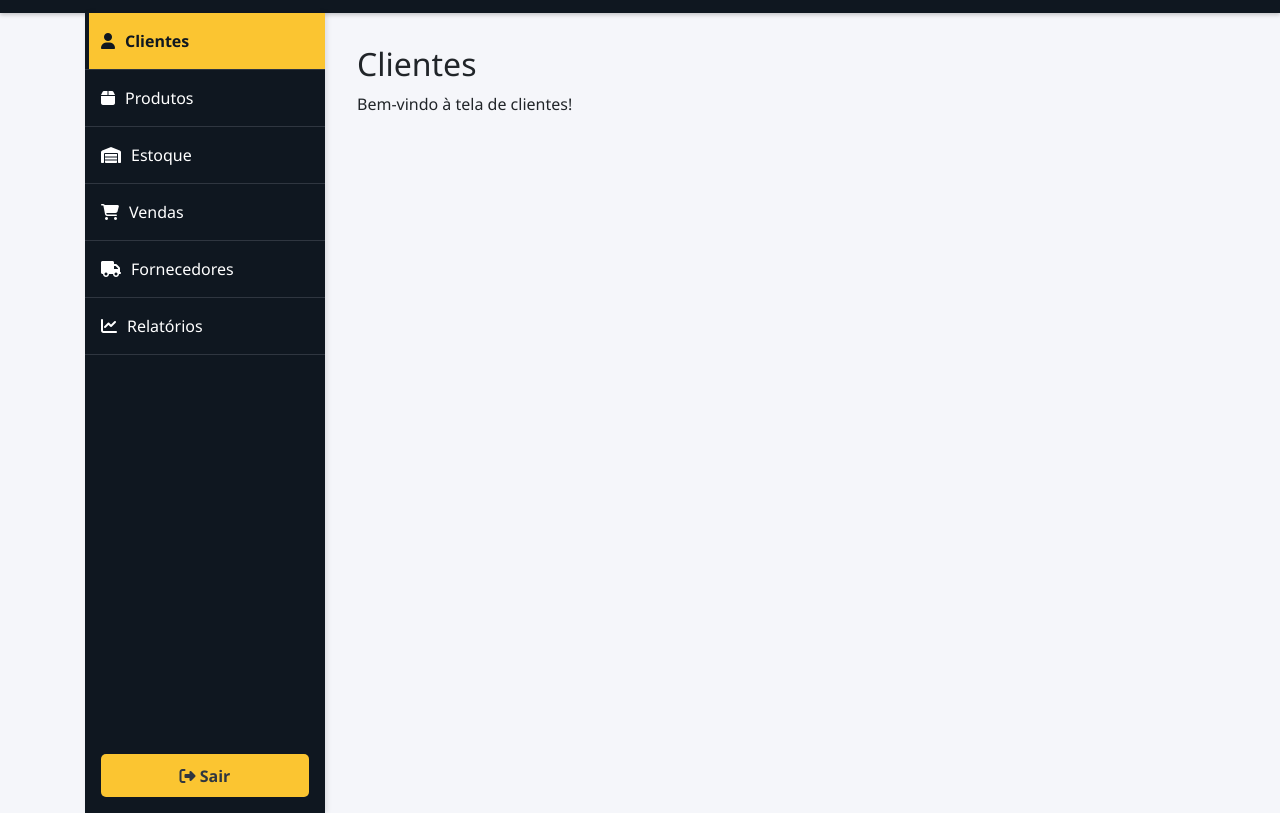
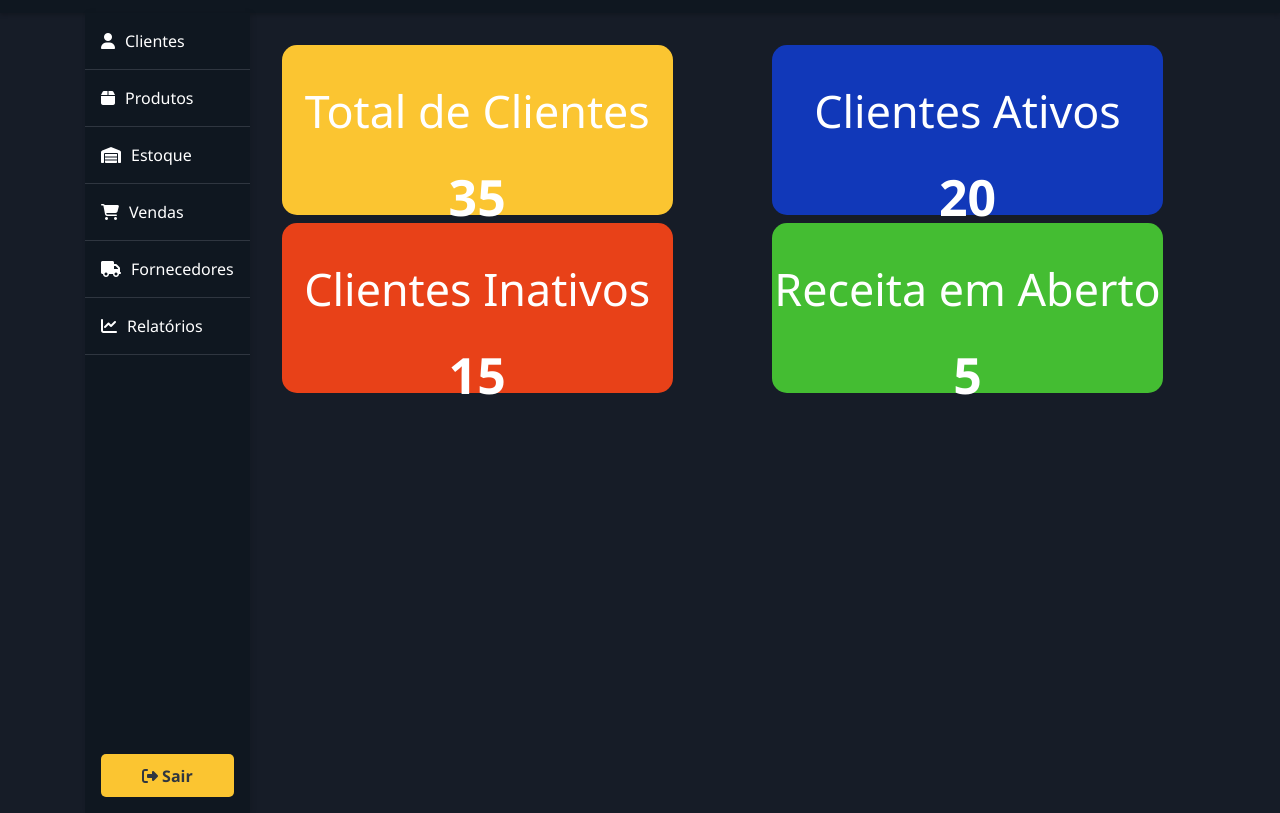
Before and after one commit to robertdouglasaimon/projeto-medcontrol, a plain HTML site: page medcontrol-sistema/front-end/medcontrol-sistema/sistema.html in a window 1280 px wide. Shown: the part 66-879 px from the top of the page. Drawn offline with nearby package versions, Linux system fonts and the light colour scheme.

Commit message:
Add cartões de resumo do cliente para clientes.js
- Aprimorada a função de renderização clientes.js para exibir cartões de resumo para o total de clientes, clientes ativos, clientes inativos e receita aberta.

- Adicionado estilos CSS correspondentes para o novo layout do cartão e atualizada a cor de fundo principal para usar uma variável CSS. Também corrigiu a atribuição da classe do link de navegação em main.js.

```diff
--- a/medcontrol-sistema/front-end/medcontrol-sistema/main.js
+++ b/medcontrol-sistema/front-end/medcontrol-sistema/main.js
@@ -25,7 +25,7 @@ function carregarTela() {
                 document.querySelectorAll("aside nav a").forEach(link => {
                 link.classList.remove('active');
                 if (link.hash === `#${hash}`) {
-                    link.classList.add('active');
+                    link.classList.add('inactive');
                 }
                 });
 
--- a/medcontrol-sistema/front-end/medcontrol-sistema/sistema.css
+++ b/medcontrol-sistema/front-end/medcontrol-sistema/sistema.css
@@ -12,13 +12,14 @@
     --cor-preta: #000;
     --amarelo-medcontrol: #fbc531;
     --fundo-principal: #0F1720;
+    --fundo-secundario: #161C27;
 
 }
 
 body {
   margin: 0;
   font-family: 'Segoe UI', Tahoma, Geneva, Verdana, sans-serif;
-  background-color: #f5f6fa;
+  background-color: var(--fundo-secundario);
 }
 
 .cabecalho-medcontrol {
@@ -184,3 +185,57 @@ main#app {
   padding: 2rem;
   overflow-y: auto;
 }
+/*----------------------------------------------------------------------------------------*/
+
+/*Estilizando o "clientes.js"-------------------------------------------------------------*/
+
+.card-clientes {
+  display: flex;
+  flex-direction: row;
+  flex-wrap: wrap;
+  justify-content: space-between;
+  gap: 8px;
+  color: var(--cor-branca);
+}
+
+.card-clientes p {
+  font-size: 2.8rem;
+  margin-top: 2rem;
+}
+
+.valores-clientes {
+  font-size: 50px;
+  font-weight: bold;
+}
+
+.total-clientes {
+  width: 391px ;
+  height: 170px;
+  background-color: #fbc531;
+  border-radius: 15px;
+  text-align: center;
+}
+
+.cliente-ativo {
+  width: 391px ;
+  height: 170px;
+  background-color: #1138b9;
+  border-radius: 15px;
+  text-align: center;
+}
+
+.cliente-inativo {
+  width: 391px ;
+  height: 170px;
+  background-color: #e84118;
+  border-radius: 15px;
+  text-align: center;
+}
+
+.cliente-receita {
+  width: 391px ;
+  height: 170px;
+  background-color: #44bd32;
+  border-radius: 15px;
+  text-align: center;
+}
--- a/medcontrol-sistema/front-end/medcontrol-sistema/telas/clientes.js
+++ b/medcontrol-sistema/front-end/medcontrol-sistema/telas/clientes.js
@@ -1,9 +1,31 @@
 export function render() {
-  const div = document.createElement("div");
+  const div = document.createElement("div-clientes");
+  div.classList.add("div-clientes");
   div.innerHTML = `
-    <h2>Clientes</h2>
-    <p>Bem-vindo à tela de clientes!</p>
+    <div class="card-clientes">
 
+      <div class="total-clientes">
+        <p>Total de Clientes</p>
+        <span class="valores-clientes">35</span>
+      </div>
+
+      <div class="cliente-ativo">
+        <p>Clientes Ativos</p>
+        <span class="valores-clientes">20</span>
+      </div>
+
+      <div class="cliente-inativo">
+        <p>Clientes Inativos</p>
+        <span class="valores-clientes">15</span>
+      </div>
+
+      <div class="cliente-receita">
+        <p>Receita em Aberto</p>
+        <span class="valores-clientes">5</span>
+      </div>
+
+
+    </div>
   `;
   return div;
 }
```
